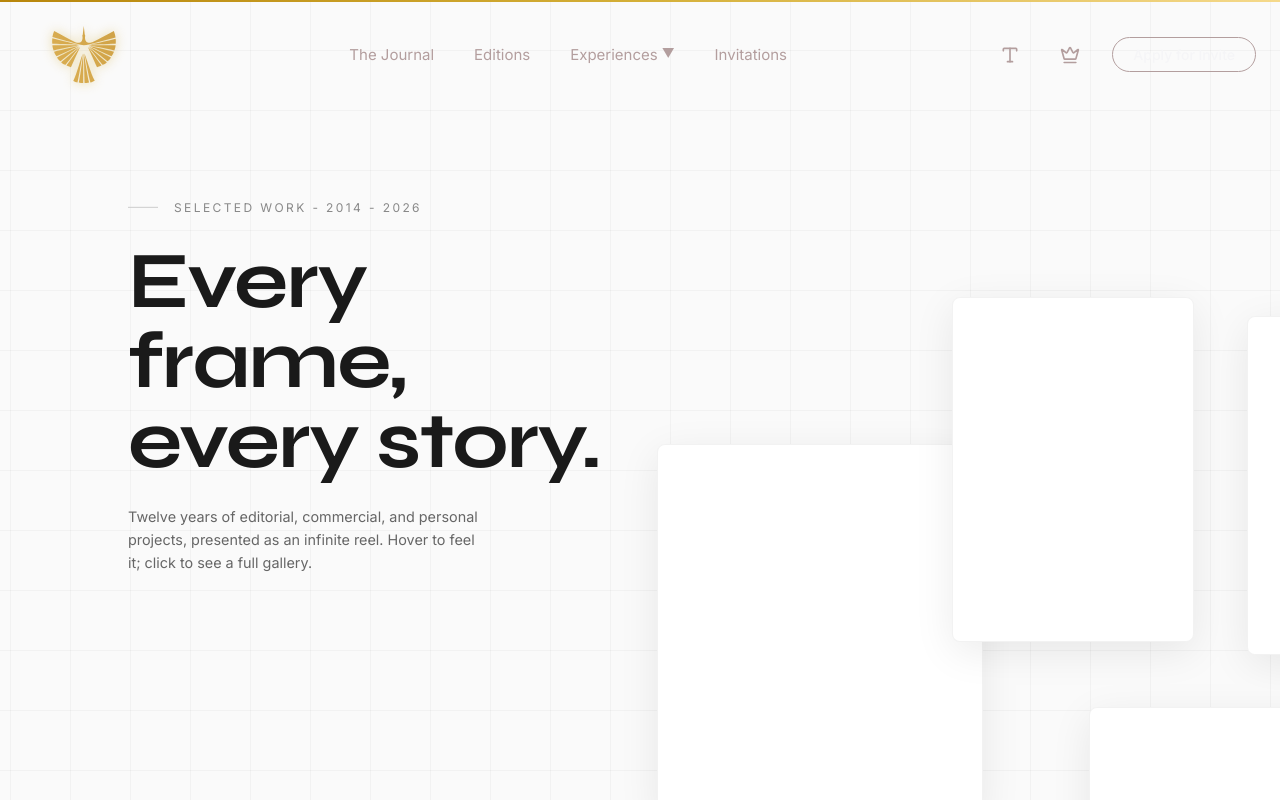
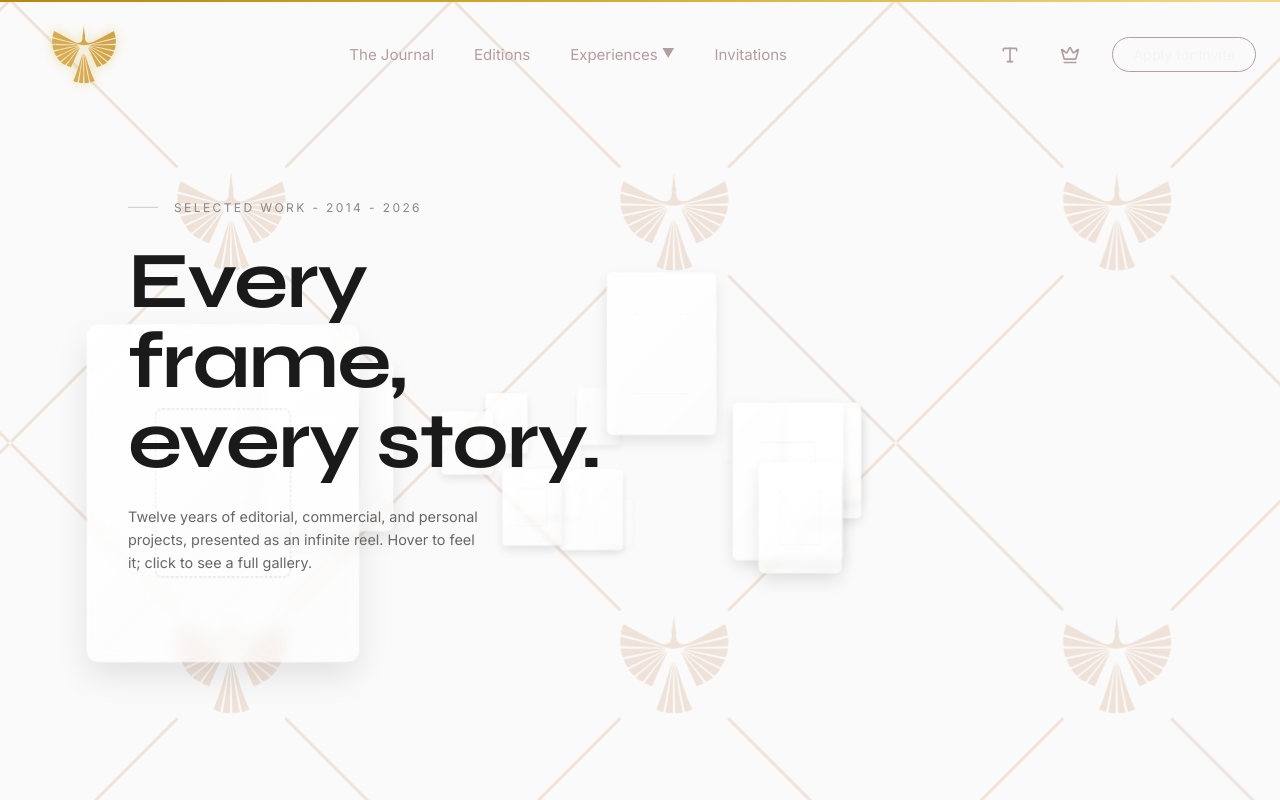
Before and after one commit to venky-7234/VIORA-ELITE-_-MAIN, a React (Vite) app: page /retreats/social in a window 1280 px wide. Shown: the top 800 px of the page. Built offline with nearby package versions, Linux system fonts and the light colour scheme; a web font is replaced by a local one.

Commit message:
Implement 3D parallax fly-through with Pattern-01 background

```diff
--- a/src/pages/Retreats/Social.css
+++ b/src/pages/Retreats/Social.css
@@ -1,15 +1,13 @@
 .social-page {
   position: relative;
   width: 100%;
-  /* Fine-lined off-white background from the reference */
   background-color: #fafafa;
-  background-image:
-    linear-gradient(rgba(0, 0, 0, 0.03) 1px, transparent 1px),
-    linear-gradient(90deg, rgba(0, 0, 0, 0.03) 1px, transparent 1px);
-  background-size: 60px 60px;
+  background-image: url('/Pattern-01.svg');
+  background-size: cover;
   background-position: center;
+  background-repeat: no-repeat;
   /* Very tall to allow vertical scrolling */
-  height: 500vh;
+  height: 400vh;
 }
 
 .social-sticky-container {
@@ -18,15 +16,18 @@
   height: calc(100vh - 110px);
   width: 100%;
   overflow: hidden;
+  perspective: 1000px;
+  transform-style: preserve-3d;
+  display: flex;
+  align-items: center;
+  justify-content: center;
 }
 
-.social-track {
-  display: flex;
+.social-3d-scene {
   position: absolute;
-  top: 0;
-  left: 0;
-  height: 100%;
-  /* We will translate this horizontally with framer motion */
+  width: 100vw;
+  height: 100vh;
+  transform-style: preserve-3d;
 }
 
 /* Static text block on the left */
@@ -36,7 +37,7 @@
   top: 40%;
   transform: translateY(-50%);
   max-width: 500px;
-  z-index: 10;
+  z-index: 100;
   pointer-events: none;
 }
 
@@ -82,19 +83,26 @@
 /* Empty Card Styles */
 .social-empty-card {
   position: absolute;
-  background-color: #fff;
-  border-radius: 8px;
-  box-shadow: 0 10px 40px rgba(0,0,0,0.08);
-  border: 1px solid rgba(0,0,0,0.05);
+  background: linear-gradient(135deg, rgba(255,255,255,0.9), rgba(255,255,255,0.4));
+  backdrop-filter: blur(8px);
+  -webkit-backdrop-filter: blur(8px);
+  border-radius: 12px;
+  box-shadow: 0 15px 35px rgba(0,0,0,0.1), inset 0 0 0 1px rgba(255,255,255,0.5);
   overflow: hidden;
-  /* The cards themselves are static on the track, we move the track */
+  /* Prevent trimming */
+  transform-style: preserve-3d;
 }
 
-.social-empty-card img {
-  width: 100%;
-  height: 100%;
-  object-fit: cover;
-  display: block;
+.social-empty-card::after {
+  content: '';
+  position: absolute;
+  top: 50%;
+  left: 50%;
+  width: 50%;
+  height: 50%;
+  transform: translate(-50%, -50%);
+  border: 1px dashed rgba(0,0,0,0.15);
+  border-radius: 8px;
 }
 
 /* Mobile responsive adjustments */
@@ -105,7 +113,7 @@
   }
   .social-text-content {
     left: 5vw;
-    top: 30%;
+    top: 25%;
   }
   .social-headline {
     font-size: 3rem;
--- a/src/pages/Retreats/Social.tsx
+++ b/src/pages/Retreats/Social.tsx
@@ -1,20 +1,61 @@
 import React, { useEffect, useRef, useState } from 'react';
 import './Social.css';
-import { motion, useScroll, useTransform } from 'framer-motion';
+import { motion, useScroll, useTransform, MotionValue } from 'framer-motion';
 
-// Generate 20 scattered empty cards along a horizontal path
-const cards = Array.from({ length: 20 }).map((_, i) => {
-  // Spread them horizontally starting from right of the screen (50vw) up to 350vw
-  const xOffset = 50 + (i * 15) + (Math.random() * 10); // in vw
-  // Scatter them vertically between 15% and 75% height
-  const yOffset = 15 + Math.random() * 60; // in vh
+// Generate 30 scattered empty cards along the Z-axis for a 3D tunnel effect
+const cards = Array.from({ length: 30 }).map((_, i) => {
+  // Z-offset determines how far away it starts. Negative is far away.
+  const zOffset = -(i * 300) - (Math.random() * 500);
+
+  // X and Y scattered radially from the center so they don't block the camera
+  // Spread wider as they get further back
+  const spread = 40 + (i * 2);
+  const angle = Math.random() * Math.PI * 2;
+  const distanceX = (Math.random() * 0.5 + 0.5) * spread; // Push outwards
+  const distanceY = (Math.random() * 0.5 + 0.5) * (spread * 0.7);
+
+  const xOffset = Math.cos(angle) * distanceX; // in vw
+  const yOffset = Math.sin(angle) * distanceY; // in vh
 
   // Random dimensions
-  const width = 200 + Math.random() * 150;
-  const height = width * (1.1 + Math.random() * 0.4);
+  const width = 150 + Math.random() * 150;
+  const height = width * (1.2 + Math.random() * 0.3);
 
-  return { id: i, x: xOffset, y: yOffset, w: width, h: height };
+  // Parallax speed modifier (some fly slightly faster)
+  const speed = 0.8 + Math.random() * 0.5;
+
+  return { id: i, x: xOffset, y: yOffset, z: zOffset, w: width, h: height, speed };
 });
+
+const FlyThroughCard = ({ card, zMove, isMobile }: { card: any, zMove: MotionValue<number>, isMobile: boolean }) => {
+  // Mobile scales down the spread and dimensions so it fits
+  const scale = isMobile ? 0.5 : 1;
+  const spreadScale = isMobile ? 0.7 : 1;
+
+  // Calculate this card's current Z position based on the global zMove and its own speed
+  const zCurrent = useTransform(zMove, (val: number) => card.z + (val * card.speed));
+
+  // Fade out as it passes the camera (Perspective is 1000px, so Z > 800 is right in your face)
+  // Fade in from distance (Z < -4000)
+  const opacity = useTransform(zCurrent, [-4500, -3000, 600, 1000], [0, 1, 1, 0]);
+
+  return (
+    <motion.div
+      className="social-empty-card"
+      style={{
+        width: card.w * scale,
+        height: card.h * scale,
+        // Centered base, then offset
+        left: '50%',
+        top: '50%',
+        x: `calc(-50% + ${card.x * spreadScale}vw)`,
+        y: `calc(-50% + ${card.y * spreadScale}vh)`,
+        z: zCurrent,
+        opacity: opacity
+      }}
+    />
+  );
+};
 
 export const Social: React.FC = () => {
   const [isMobile, setIsMobile] = useState(false);
@@ -33,8 +74,8 @@ export const Social: React.FC = () => {
     offset: ["start start", "end end"]
   });
 
-  // Translate the entire track horizontally to the left
-  const trackX = useTransform(scrollYProgress, [0, 1], ["0vw", "-350vw"]);
+  // Global Z movement: travels 12,000px deep through the tunnel
+  const zMove = useTransform(scrollYProgress, [0, 1], [0, 12000]);
 
   return (
     <div className="social-page" ref={containerRef}>
@@ -54,27 +95,12 @@ export const Social: React.FC = () => {
           </p>
         </div>
 
-        {/* Moving Track */}
-        <motion.div className="social-track" style={{ x: trackX }}>
-
-          {cards.map((card) => {
-            const scale = isMobile ? 0.6 : 1;
-            return (
-              <div
-                key={card.id}
-                className="social-empty-card"
-                style={{
-                  width: card.w * scale,
-                  height: card.h * scale,
-                  left: `${card.x}vw`,
-                  top: `${card.y}vh`,
-                }}
-              >
-                {/* Empty card placeholder */}
-              </div>
-            );
-          })}
-        </motion.div>
+        {/* 3D Fly-through Scene */}
+        <div className="social-3d-scene">
+          {cards.map((card) => (
+            <FlyThroughCard key={card.id} card={card} zMove={zMove} isMobile={isMobile} />
+          ))}
+        </div>
 
       </div>
     </div>
```
